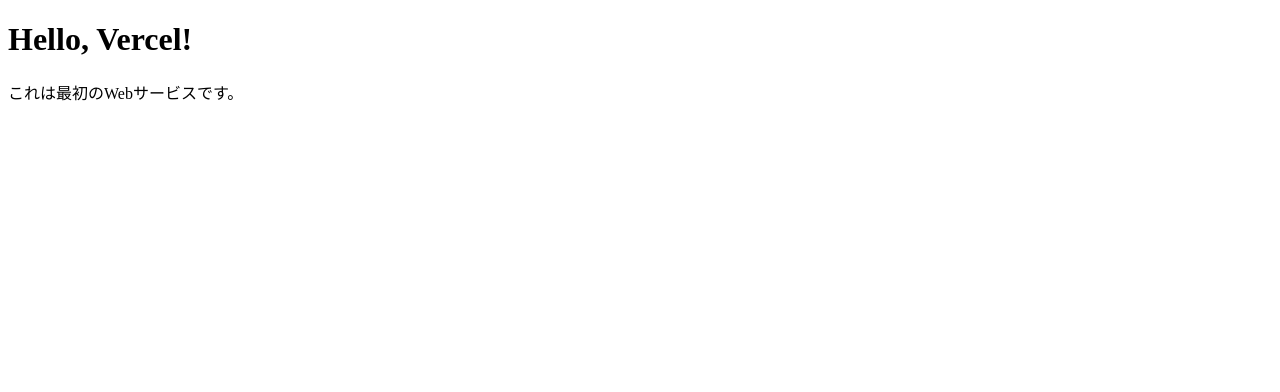
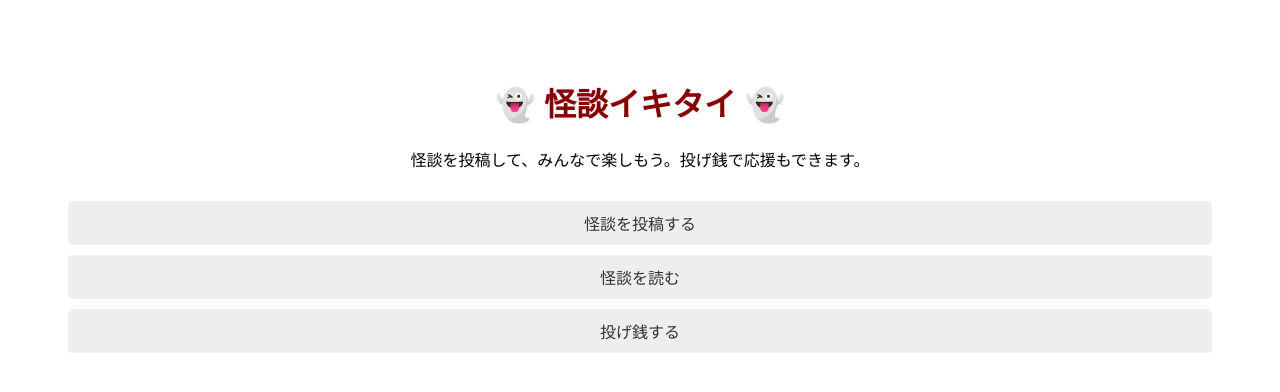
Before and after one commit to daichi-nagata/hello-vercel, a plain HTML site: page index.html in a window 1280 px wide. Drawn offline with Linux system fonts and the light colour scheme.

Commit message:
feat: update index.html with menu

```diff
--- a/index.html
+++ b/index.html
@@ -1,12 +1,42 @@
-<!-- index.html -->
 <!DOCTYPE html>
 <html lang="ja">
 <head>
   <meta charset="UTF-8">
-  <title>Hello Vercel</title>
+  <title>怪談イキタイ</title>
+  <style>
+    body {
+      font-family: sans-serif;
+      text-align: center;
+      padding: 50px;
+    }
+    h1 {
+      color: darkred;
+    }
+    .menu {
+      margin-top: 30px;
+    }
+    .menu a {
+      display: block;
+      margin: 10px;
+      padding: 10px;
+      background: #eee;
+      text-decoration: none;
+      color: #333;
+      border-radius: 5px;
+    }
+    .menu a:hover {
+      background: #ddd;
+    }
+  </style>
 </head>
 <body>
-  <h1>Hello, Vercel!</h1>
-  <p>これは最初のWebサービスです。</p>
+  <h1>👻 怪談イキタイ 👻</h1>
+  <p>怪談を投稿して、みんなで楽しもう。投げ銭で応援もできます。</p>
+
+  <div class="menu">
+    <a href="post.html">怪談を投稿する</a>
+    <a href="list.html">怪談を読む</a>
+    <a href="donate.html">投げ銭する</a>
+  </div>
 </body>
 </html>
```
